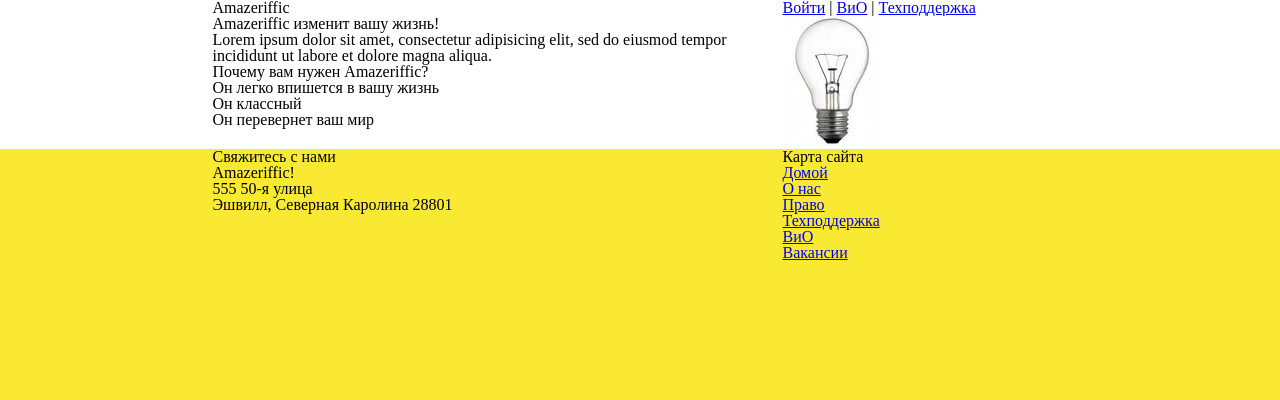
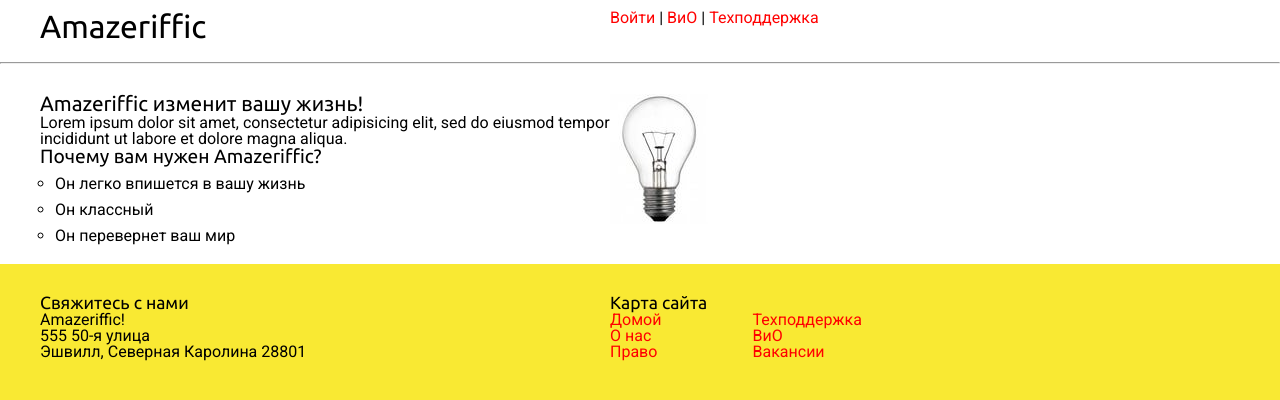
Before and after one commit to maximnelipin/Amazeriffic, a plain HTML site: page index.html in a window 1280 px wide. Drawn offline with Linux system fonts and the light colour scheme.

Commit message:
Добавил стилей

```diff
--- a/index.html
+++ b/index.html
@@ -4,20 +4,30 @@
 	<title>Amazeriffic</title>
 	<link rel="stylesheet" type="text/css" href="reset.css">
 	<link rel="stylesheet" type="text/css" href="style.css">
+	<link href='http://fonts.googleapis.com/css?family=Ubuntu&subset=latin,cyrillic-ext' rel='stylesheet' type='text/css'>
+	<link href='http://fonts.googleapis.com/css?family=Roboto&subset=latin,cyrillic' rel='stylesheet' type='text/css'>
 	<meta http-equiv="Content-Type" content="text/html; charset=utf-8">
 	</head>
 	<body>
 		<header>
 			<div class="container">
+				<div class="leftcolumn">
 					<h1>Amazeriffic</h1>
+				</div>
+				<div class="rightcolumn">
 					<nav>
 						<a href="#">Войти</a> |
 						<a href="#">ВиО</a> |
 						<a href="#">Техподдержка</a>
 					</nav>
 				</div>
+
+			</div>
+
 		</header>
+		<hr>
 		<main>
+
 			<div class="container">
 					<div class="leftcolumn">
 					<h2>Amazeriffic изменит вашу жизнь!</h2>
@@ -45,16 +55,22 @@
 				</div>
 				<div class="sitemap">
 					<h5>Карта сайта</h5>
+					<div class="leftcolumn">
 						<ul>
 							<li><a href="#">Домой</a></li>
 							<li><a href="#">О нас</a></li>
 							<li><a href="#">Право</a></li>
+						</ul>
+					</div>
+					<div class="rightcolumn">
+						<ul>
 							<li><a href="#">Техподдержка</a></li>
 							<li><a href="#">ВиО</a></li>
 							<li><a href="#">Вакансии</a></li>
 						</ul>
 					</div>
 				</div>
+			</div>
 		</footer>
 	</body>
 </html>
--- a/style.css
+++ b/style.css
@@ -1,21 +1,66 @@
 body{
 	background: #f9e933;
+	font-family: 'Roboto', sans-serif;
+	font-size: 100%;
+}
+h1{
+	font-family: 'Ubuntu', sans-serif;
+	font-size: xx-large;
+}
+h2{
+	font-family: 'Ubuntu', sans-serif;
+	font-size: 1.3em;
+}
+h3{
+	font-family: 'Ubuntu', sans-serif;
+	font-size: 1.2em;
+}
+h5{
+	font-family: 'Ubuntu', sans-serif;
+	font-size: 1.1em;
+}
+a{
+	color: red;
+	text-decoration: none;
+}
+a:hover{
+	color: darkblue;
+	text-decoration: underline;
+}
+
+main ul {
+	list-style-type: circle;
+	padding-left: 15px;
 
 }
 
+main ul li {
+	padding-top: 10px;
+
+}
+hr {
+	padding: 0;
+	margin: 0;
+
+}
 
 header, main,footer {
 	min-width: 855px;
+	padding-left: 40px;
+	padding-bottom: 20px;
+	padding-top: 30px;
 }
 
 header .container, main .container, footer .container {
-max-width: 855px;
-margin: auto;
+	max-width: 855px;
+	margin: 0;
+
 }
 
 header {
 	background: white;
 	overflow: auto;
+	padding-top: 10px;
 }
 
 main {
@@ -24,13 +69,19 @@ main {
 	overflow: auto;
 }
 
-header h1 {
+
+
+header .leftcolumn {
 	float: left;
 	width: 570px;
+
 }
-header nav {
+header .rightcolumn {
 	float: right;
+
 	width: 285px;
+
+
 }
 
 main .leftcolumn{
@@ -51,4 +102,13 @@ footer .contact{
 footer .sitemap{
 	float: right;
 	width: 285px;
+	max-height: 100px;
 }
+footer .sitemap .leftcolumn{
+	float: left;
+	width: 50%;
+}
+footer .sitemap .rightcolumn{
+	float: right;
+	width: 50%;
+}
```
Lines whose indentation alone changed are shown as unchanged.
